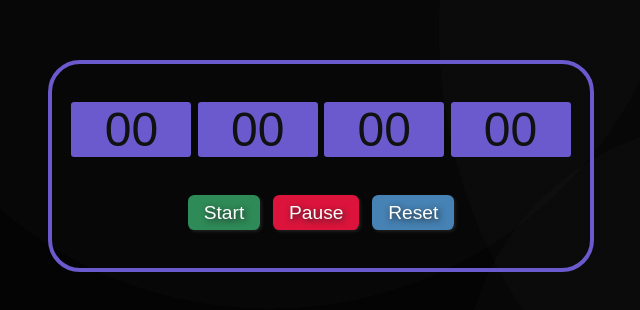
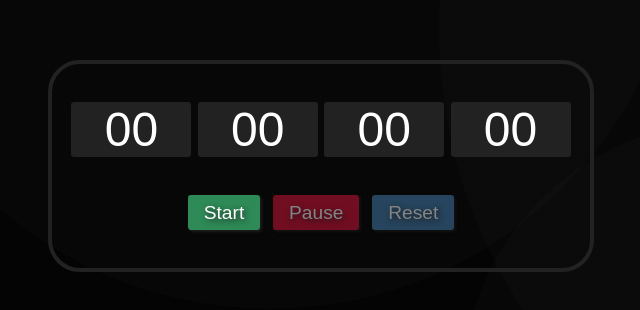
Before and after one commit to riazul01/reactor, a React (Vite) app: page /stopwatch in a window 1280 px wide. Shown: the part 234-544 px from the top of the page, without its empty margins (319-959 px from the left). Built offline with nearby package versions, Linux system fonts and the light colour scheme; a web font is replaced by a local one.

Commit message:
stopwatch project updated

```diff
--- a/src/pages/stopwatch/Stopwatch.jsx
+++ b/src/pages/stopwatch/Stopwatch.jsx
@@ -16,8 +16,8 @@ const Stopwatch = () => {
 
     const [controls, setControls] = useState({
         start: false,
-        pause: false,
-        reset: false
+        pause: true,
+        reset: true
     });
 
     // display timer
--- a/src/pages/stopwatch/stopwatch.css
+++ b/src/pages/stopwatch/stopwatch.css
@@ -18,7 +18,7 @@
     flex-direction: column;
     align-items: center;
     justify-content: center;
-    border: 4px solid slateblue;
+    border: 4px solid #222;
     border-radius: 2rem;
 }
 
@@ -33,11 +33,11 @@
 .watchBox p {
     margin: 0.2rem;
     width: 120px;
-    color: #111;
+    color: #fff;
     font-size: 3rem;
     font-weight: 500;
     text-align: center;
-    background: slateblue;
+    background: #222;
     border-radius: 0.2rem;
 }
 
@@ -57,15 +57,11 @@
     border: none;
     outline: none;
     cursor: pointer;
-    border-radius: 0.4rem;
+    border-radius: 0.2rem;
     background: #069952;
     font-family: 'Rethink Sans', sans-serif;
 }
 
-.controls button:active {
-    transform: scale(0.98);
+.controls button:disabled {
+    opacity: 0.5;
 }
-
-.controls button:disabled {
-    opacity: 0.9;
-}
```
Also changed, not shown: src/assets/images/stopwatch_thumb.png.
